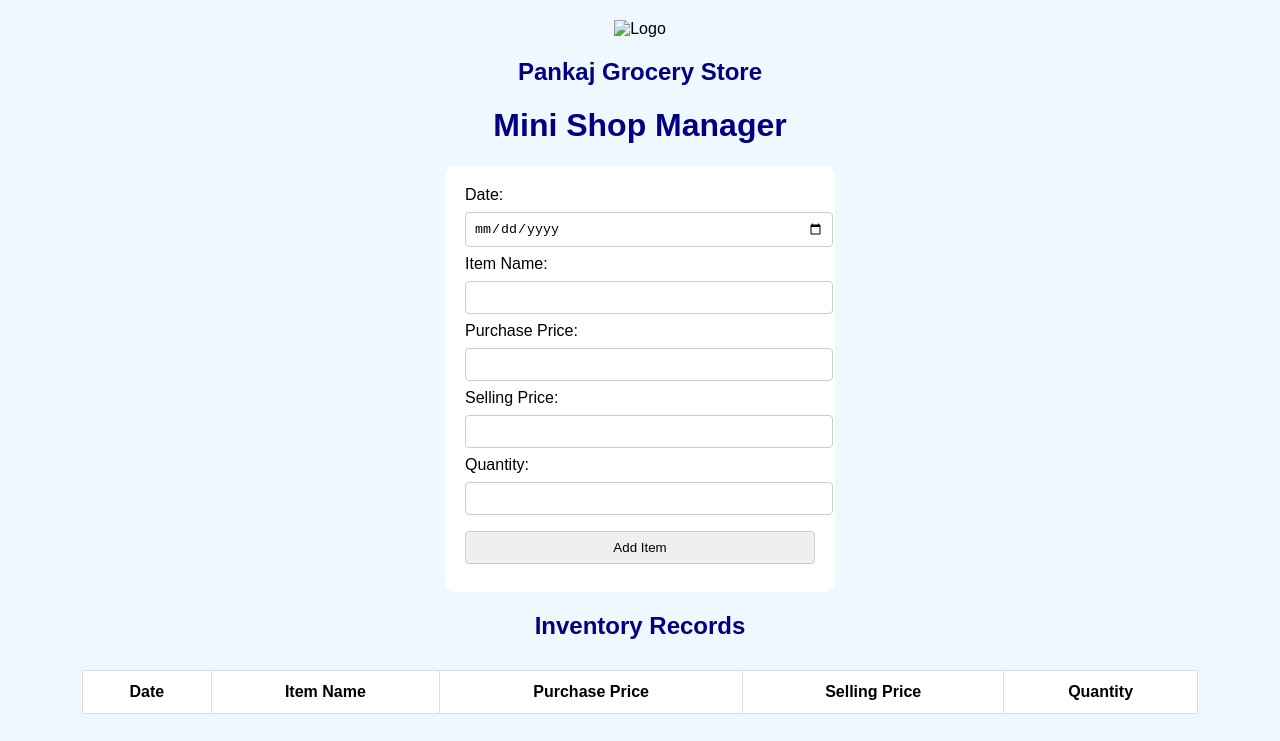
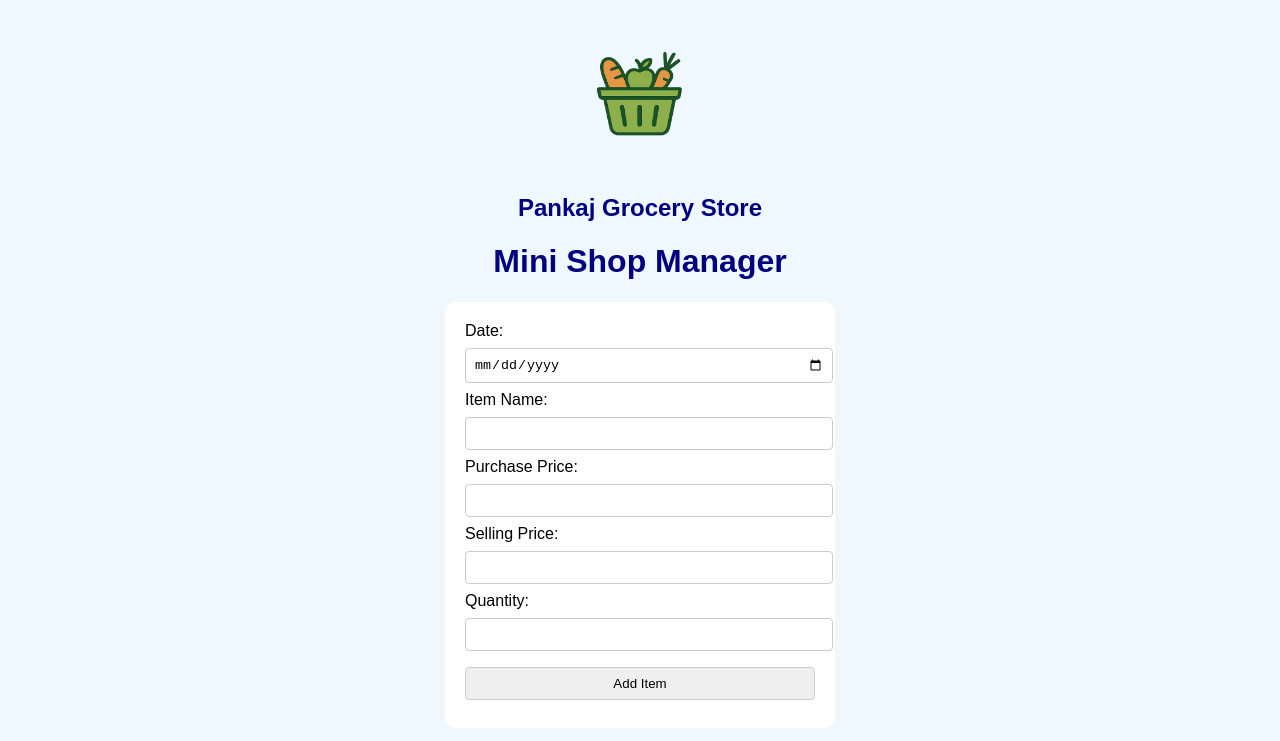
Before and after one commit to PrinceTiwari25/Managing-business-for-a-shopkeeper-, a plain HTML site: page index.html in a window 1280 px wide. Shown: the top 741 px of the page. Drawn offline with Linux system fonts and the light colour scheme.

Commit message:
index.html

```diff
--- a/index.html
+++ b/index.html
@@ -56,7 +56,7 @@
 <body>
 
     <div class="logo">
-        <img src="/static/logo.png" alt="Logo">
+        <img src="logo.png" alt="Logo">
 
         <h2>Pankaj Grocery Store</h2>
     </div>
```
